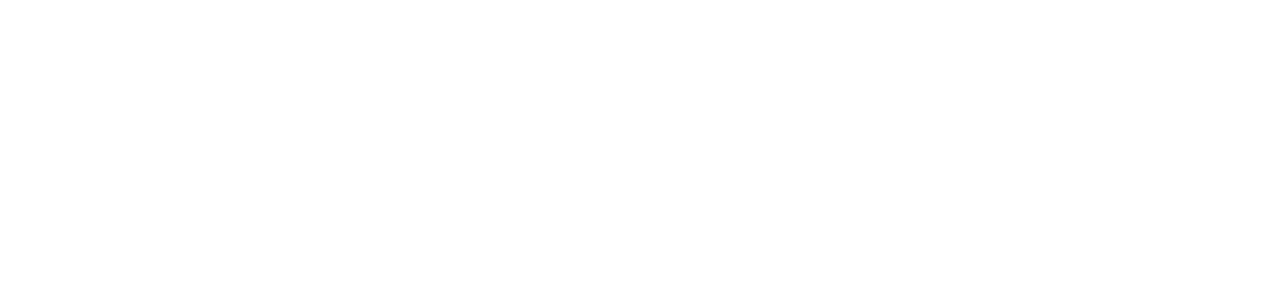
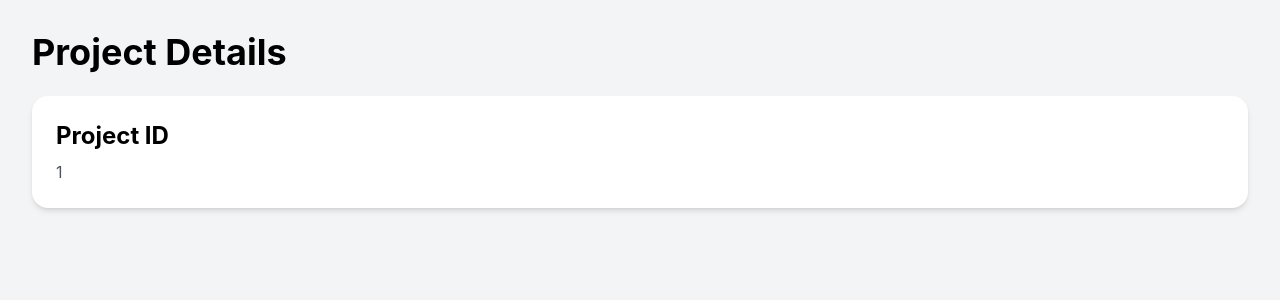
Before and after one commit to Harshada-Chavan22/ProjectSphereAI, a React (Vite) app in the folder client/: page /project/1 in a window 1280 px wide. Before the commit this address had no page. Shown: the top 300 px of the page. Built offline with nearby package versions, Linux system fonts and the light colour scheme; the HTML template or start-up script is replaced by a standard one.

Commit message:
Project Details working

```diff
--- a/client/src/App.jsx
+++ b/client/src/App.jsx
@@ -2,6 +2,7 @@
 
 import Login from "./pages/Login";
 import Dashboard from "./pages/Dashboard";
+import ProjectDetails from "./pages/ProjectDetails";
 
 function App() {
   return (
@@ -13,6 +14,10 @@
           path="/dashboard"
           element={<Dashboard />}
         />
+        <Route
+  path="/project/:id"
+  element={<ProjectDetails />}
+/>
       </Routes>
     </BrowserRouter>
   );
--- a/client/src/pages/Dashboard.jsx
+++ b/client/src/pages/Dashboard.jsx
@@ -1,7 +1,9 @@
+import { useNavigate } from "react-router-dom";
 import { useEffect, useState } from "react";
 import API from "../services/api";
 
 function Dashboard() {
+const navigate = useNavigate();
 const [projects, setProjects] = useState([]);
 
 const [title, setTitle] = useState("");
@@ -225,10 +227,11 @@
           </span>
 
           <button
-            className="mt-4 block bg-blue-600 text-white px-4 py-2 rounded-lg hover:bg-blue-700 transition duration-300"
-          >
-            Open Project
-          </button>
+  onClick={() => navigate(`/project/${project._id}`)}
+  className="mt-4 block bg-blue-600 text-white px-4 py-2 rounded-lg hover:bg-blue-700 transition duration-300"
+>
+  Open Project
+</button>
 
         </div>
       ))}
--- /dev/null
+++ b/client/src/pages/ProjectDetails.jsx
@@ -0,0 +1,29 @@
+import { useParams } from "react-router-dom";
+
+function ProjectDetails() {
+  const { id } = useParams();
+
+  return (
+    <div className="min-h-screen bg-gray-100 p-8">
+
+      <h1 className="text-4xl font-bold mb-6">
+        Project Details
+      </h1>
+
+      <div className="bg-white p-6 rounded-2xl shadow-md">
+
+        <h2 className="text-2xl font-bold">
+          Project ID
+        </h2>
+
+        <p className="text-gray-600 mt-2">
+          {id}
+        </p>
+
+      </div>
+
+    </div>
+  );
+}
+
+export default ProjectDetails;
```
